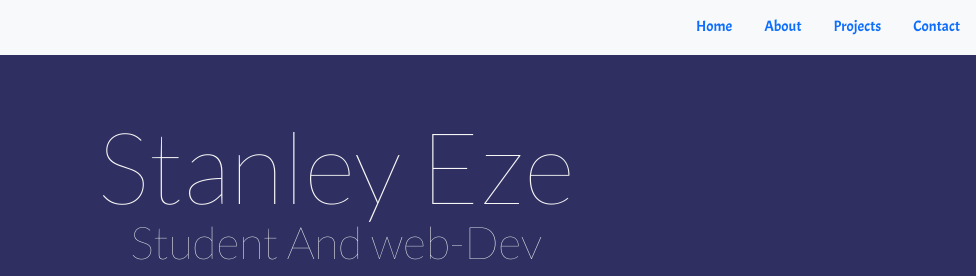
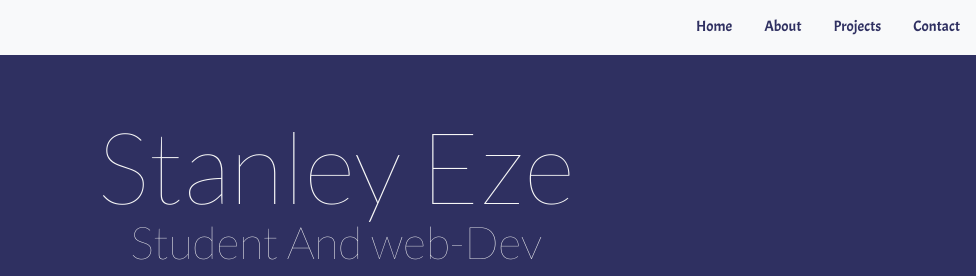
Before and after one commit to Blackmile/resume, a plain HTML site: page index.html in a window 1280 px wide. Shown: the top 276 px of the page, 304-1280 px from the left. Drawn offline with nearby package versions, Linux system fonts and the light colour scheme.

Commit message:
add color

```diff
--- a/css/styles.css
+++ b/css/styles.css
@@ -129,6 +129,11 @@ header {
     padding-bottom: 100px;
 }
 
+/* navbar */
+.navbar a {
+    color: #2f3061;
+}
+
 /* contact info
 *****************************/
 footer {
```
